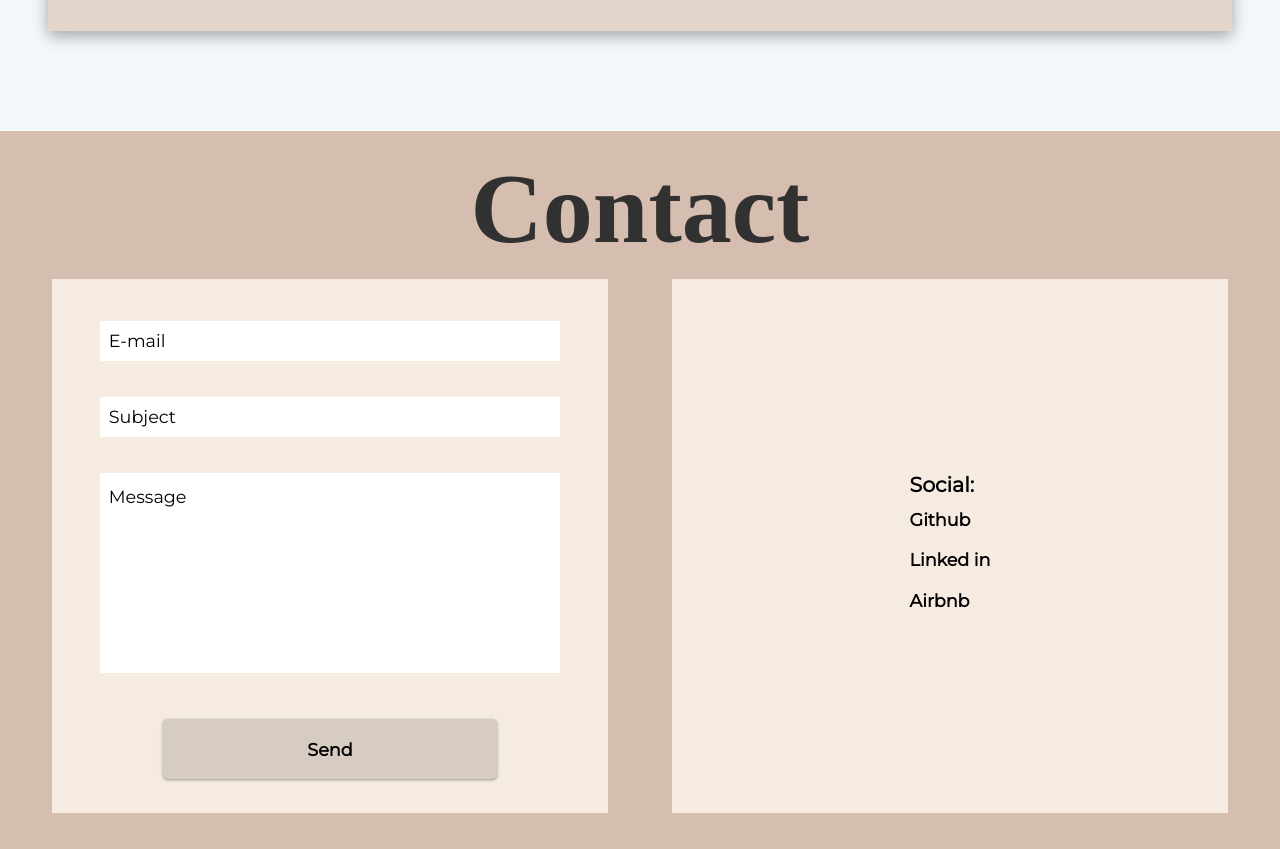
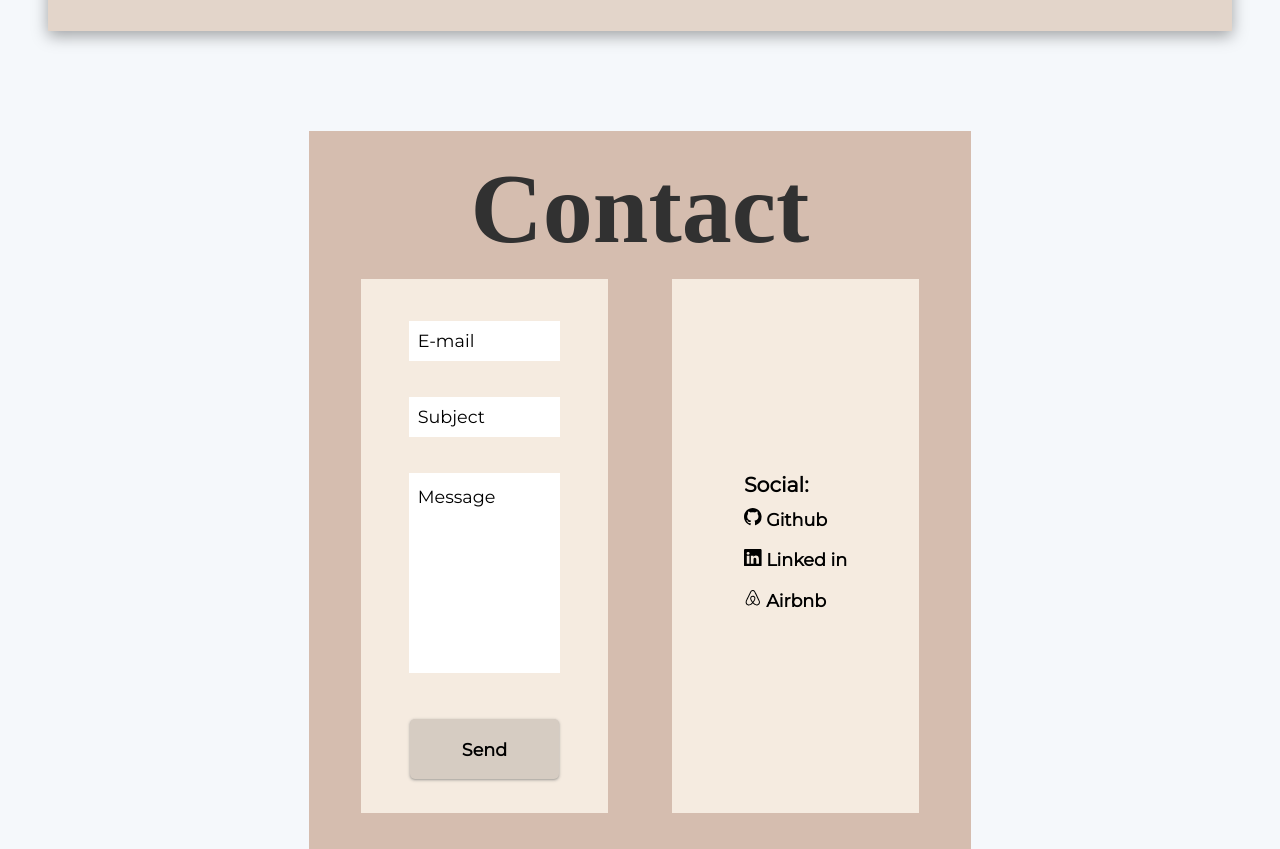
Before and after one commit to Schnippen/df-portfolio, a React (Create React App) app: page / in a window 1280 px wide. Shown: the part 5260-6109 px from the top of the page. Built offline with nearby package versions, Linux system fonts and the light colour scheme.

Commit message:
added small icons

```diff
--- a/src/components/Blocks/Content/Profile.module.css
+++ b/src/components/Blocks/Content/Profile.module.css
@@ -56,6 +56,7 @@
   width: 100%;
   color: #f0f8ff;
 }
+
 @media (max-width: 800px) {
   .profile_item {
     flex-direction: column;
--- a/src/components/Blocks/Content/Projects.module.css
+++ b/src/components/Blocks/Content/Projects.module.css
@@ -105,7 +105,19 @@
   height: 50px;
   opacity: 0.9;
 }
+.icon_small {
+  width: 25px;
+  height: 25px;
+  opacity: 0.9;
+}
 .icon:hover {
+  color: #ffffff;
+  opacity: 1;
+  -webkit-filter: drop-shadow(0px 0px 15px #222);
+  filter: drop-shadow(0px 0px 15px #222);
+  transition: color 0.3s ease-in-out;
+}
+.icon_small:hover {
   color: #ffffff;
   opacity: 1;
   -webkit-filter: drop-shadow(0px 0px 15px #222);
--- a/src/components/Contact/Contact.tsx
+++ b/src/components/Contact/Contact.tsx
@@ -2,6 +2,9 @@ import React, { useState } from "react";
 import styles from "./Contact.module.css";
 import { analytics } from "../../utils/analytics";
 import { AnalyticsEvent } from "../../utils/constans";
+import { IconType } from "react-icons";
+import { BsGithub, BsLinkedin } from "react-icons/bs";
+import { FaAirbnb } from "react-icons/fa";
 
 type ContactTypes = {
   myRef: React.MutableRefObject<HTMLElement | null>;
@@ -137,29 +140,35 @@ function Contact({ myRef, id }: ContactTypes) {
       title: "Github",
       tooltip: "Link to Github",
       href: "https://github.com/Schnippen",
+      Icon: BsGithub,
     },
     {
       title: "Linked in",
       tooltip: "Link to Linked in",
       href: "https://www.linkedin.com/in/damian-fojcik-483371218/",
+      Icon: BsLinkedin,
     },
     {
       title: "Airbnb",
       tooltip: "Link to Airbnb",
       href: "https://www.airbnb.com/users/show/296076814?locale=en",
+      Icon: FaAirbnb,
     },
   ];
   const SocialLink = ({
     text,
     tooltip,
     href,
+    Icon,
   }: {
     text: string;
     tooltip: string;
     href: string;
+    Icon: IconType;
   }) => {
     return (
       <li className={styles.socialLink} title={tooltip}>
+        <Icon className={styles.icon_small} />
         <a
           href={href}
           target="_blank"
@@ -169,6 +178,7 @@ function Contact({ myRef, id }: ContactTypes) {
             analytics.event(AnalyticsEvent.social_click, { type: tooltip })
           }
         >
+          {" "}
           {text}
         </a>
       </li>
@@ -176,7 +186,8 @@ function Contact({ myRef, id }: ContactTypes) {
   };
 
   return (
-    <footer className={styles.footer} ref={myRef} id={id}>
+    <footer className={styles.footer_container} ref={myRef} id={id}>
+      <div className={styles.footer}>
         <FooterHeader />
         <section className={styles.contact_container}>
           <Form />
@@ -189,11 +200,13 @@ function Contact({ myRef, id }: ContactTypes) {
                   text={item.title}
                   tooltip={item.tooltip}
                   href={item.href}
+                  Icon={item.Icon}
                 />
               ))}
             </div>
           </div>
         </section>
+      </div>
     </footer>
   );
 }
```
Lines whose indentation alone changed are shown as unchanged.
